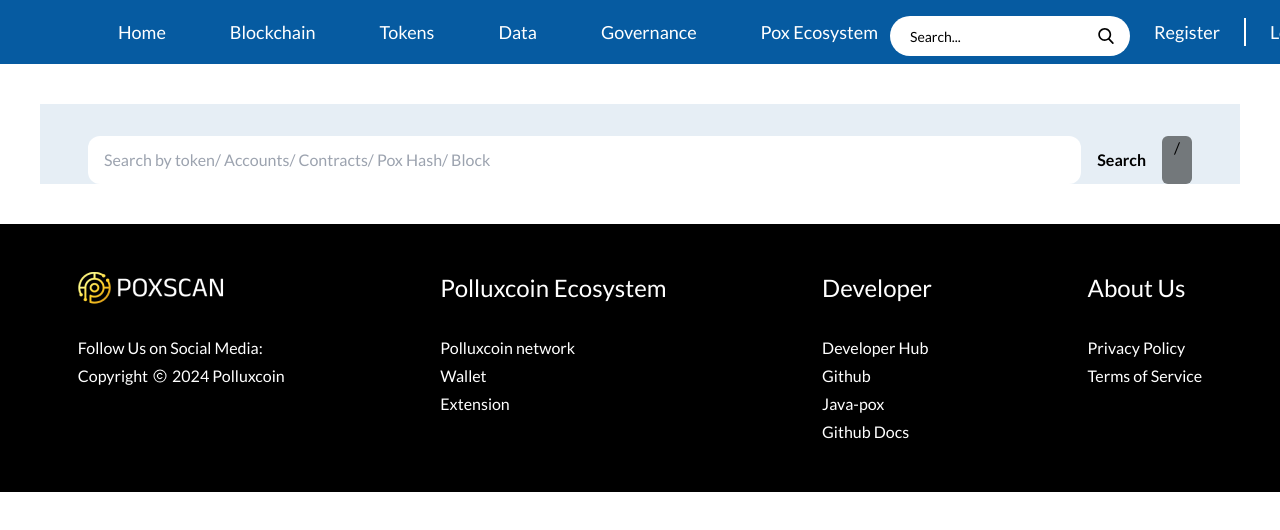
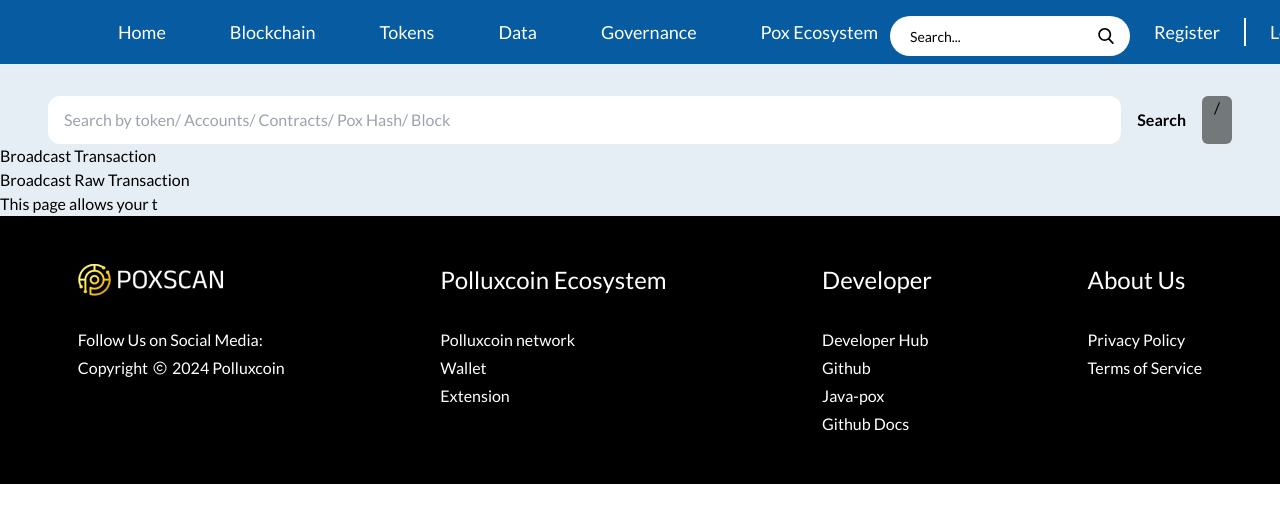
Before and after one commit to PolluxCoin2-0/POX_SCAN, a React (Vite) app: page /broadcast in a window 1280 px wide. Shown: the top 530 px of the page. Built offline with nearby package versions, Linux system fonts and the light colour scheme.

Commit message:
broadcast

```diff
--- a/src/pages/PoxEcosystemPage/BroadcastTransaction.jsx
+++ b/src/pages/PoxEcosystemPage/BroadcastTransaction.jsx
@@ -2,13 +2,19 @@
 
 const BroadcastTransaction = () => {
   return (
-    <div className="bg-light-sky-blue m-10">
+    <div className="bg-light-sky-blue ">
 
       <div>
         <SearchBar/>
       </div>
 
-      <div></div>
+      <div>
+        <p>Broadcast Transaction</p>
+        <div>
+          <p>Broadcast Raw Transaction</p>
+          <p>This page allows your t</p>
+        </div>
+      </div>
 
       <div></div>
     </div>
```
